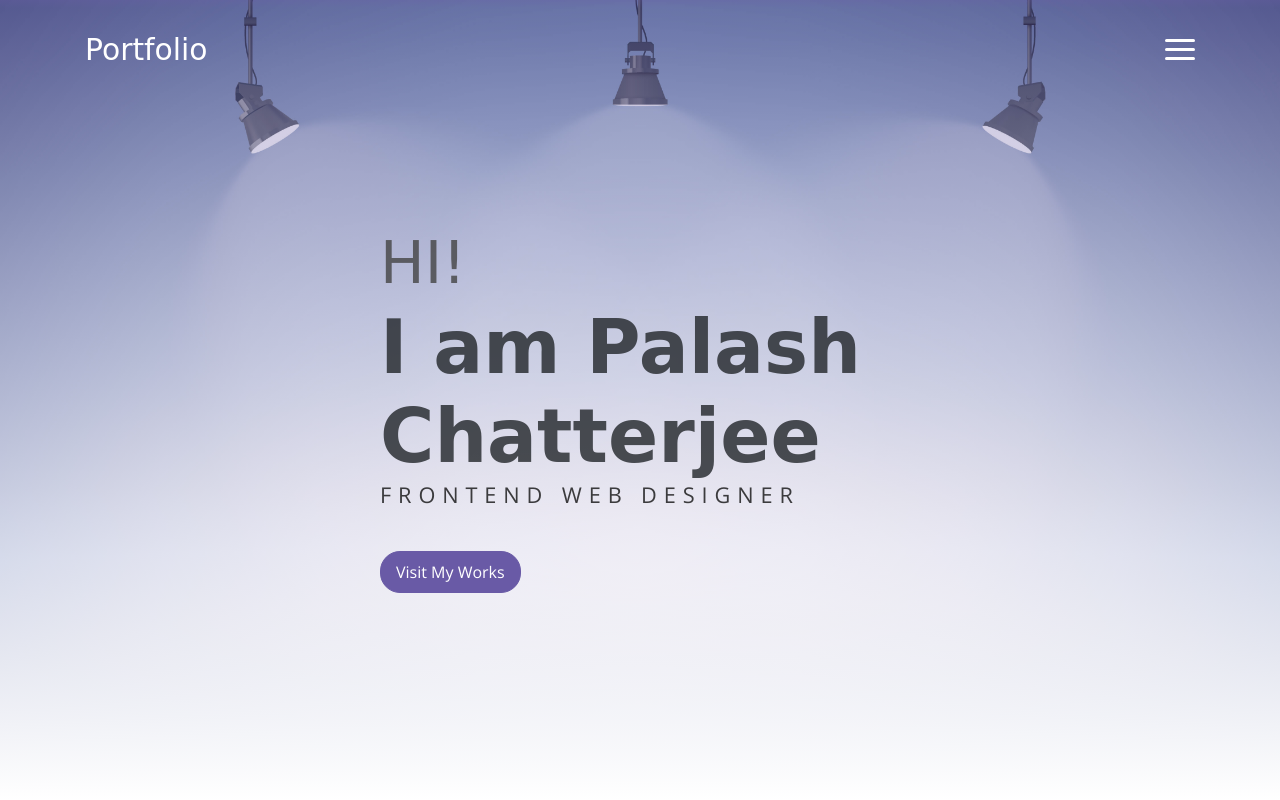
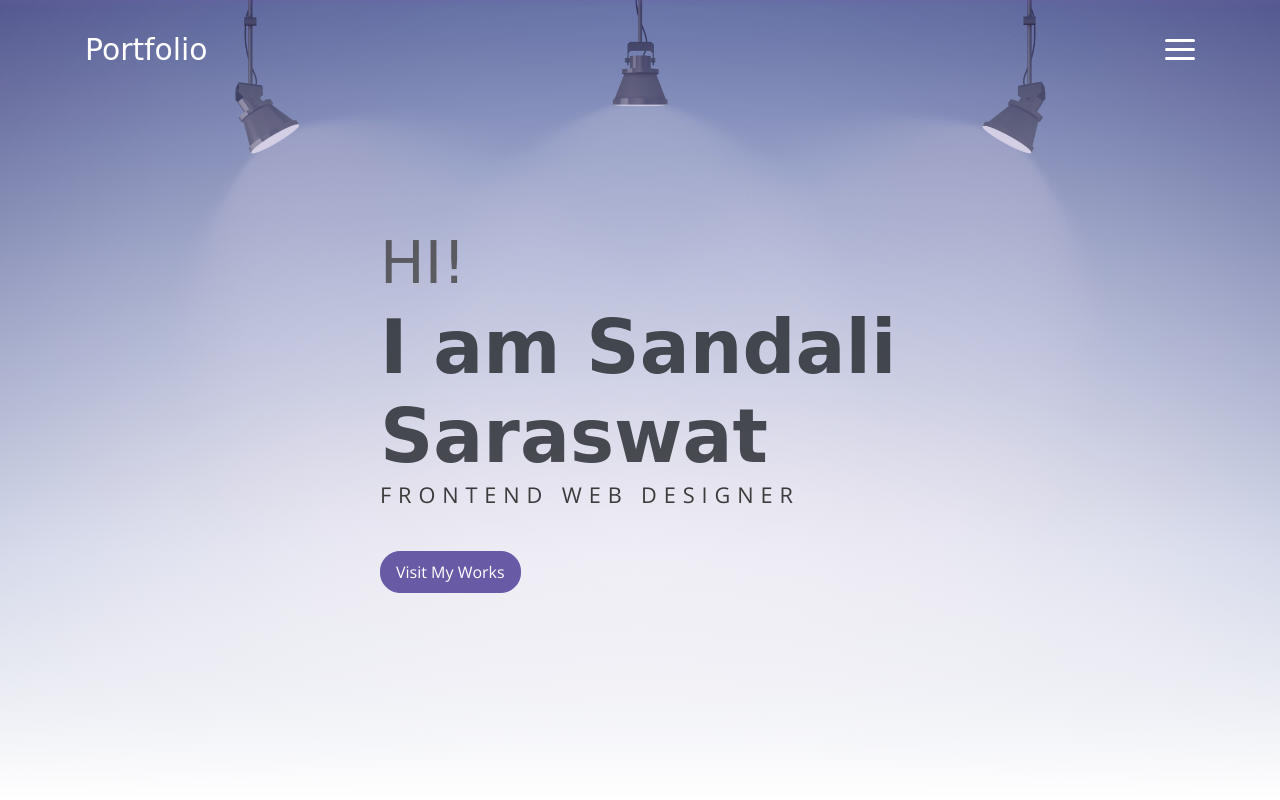
Before and after one commit to Sandalisaraswat/kriti-bca, a plain HTML site: page index.html in a window 1280 px wide. Shown: the top 800 px of the page. Drawn offline with nearby package versions, Linux system fonts and the light colour scheme; a web font is replaced by a local one.

Commit message:
Update index.html

```diff
--- a/index.html
+++ b/index.html
@@ -45,7 +45,7 @@
         <div class="header-content container">
             <h1 class="header-title">
                 <span class="up">HI!</span>
-                <span class="down">I am Palash Chatterjee</span>
+                <span class="down">I am Sandali Saraswat</span>
             </h1>
             <p class="header-subtitle">FRONTEND WEB DESIGNER</p>
 
```
